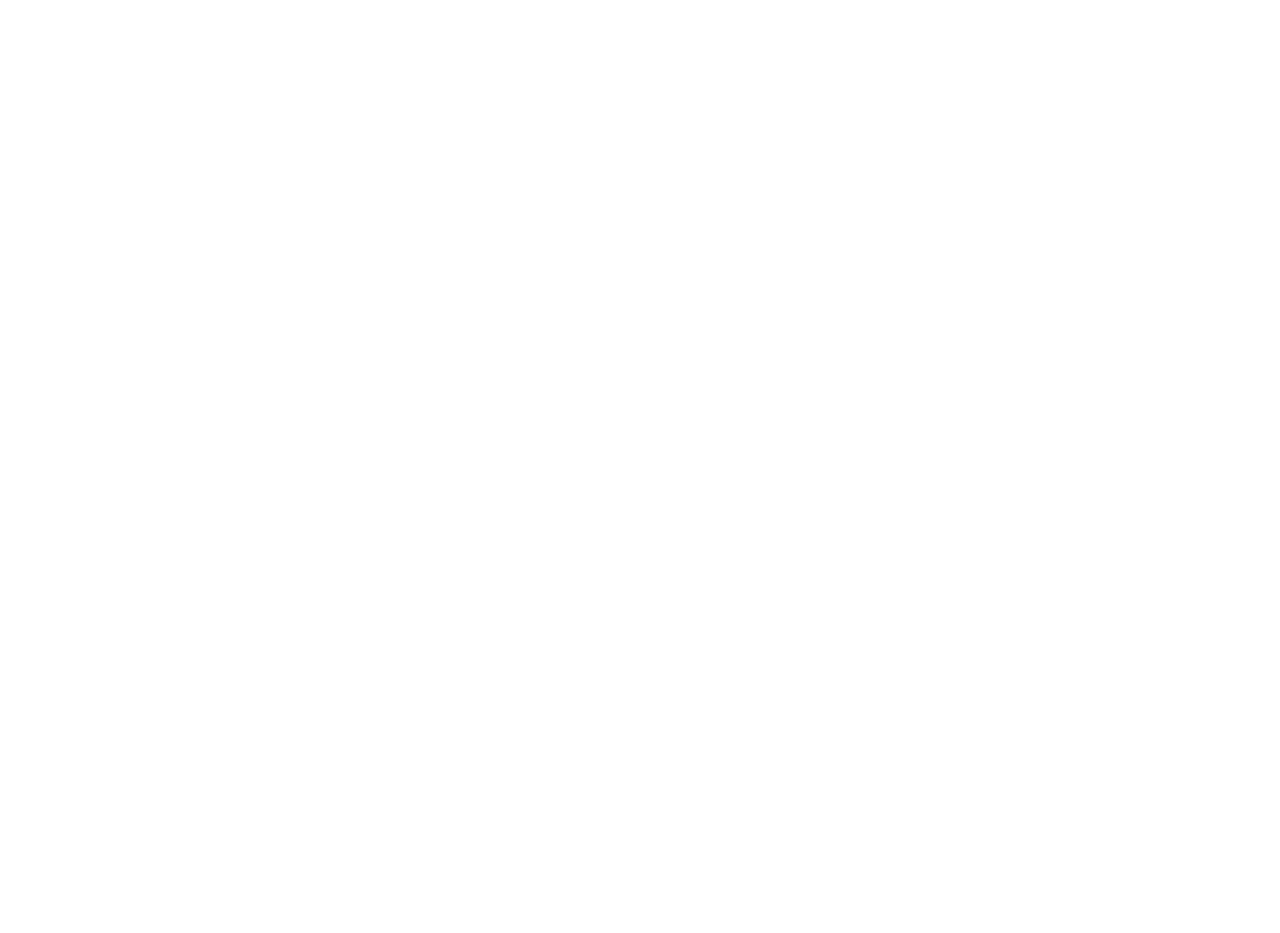
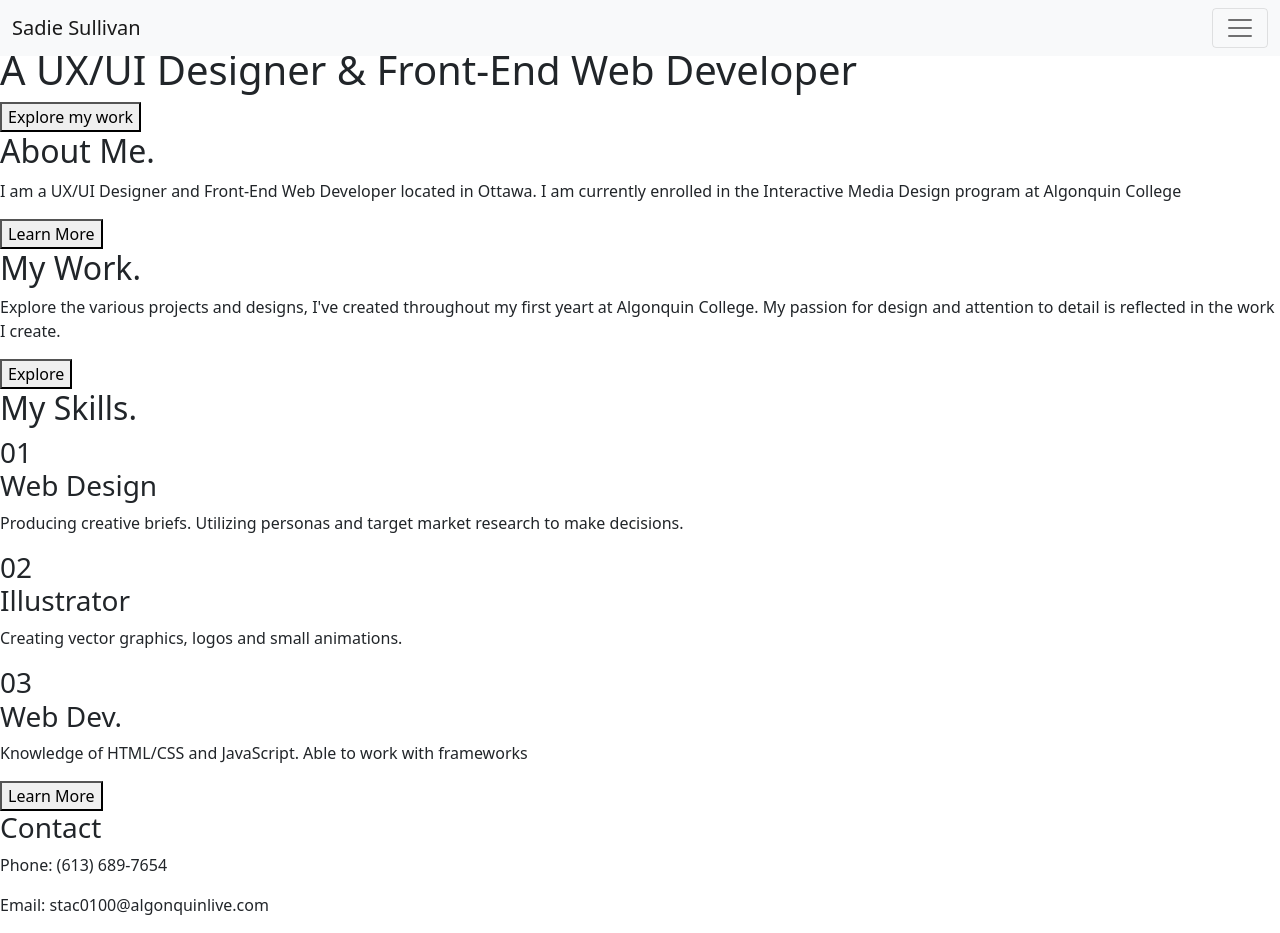
Before and after one commit to stac0100/portfolio, a plain HTML site: page index.html in a window 1280 px wide. Before the commit the page ends 800 px from the top, so only its background shows below. Drawn offline with nearby package versions, Linux system fonts and the light colour scheme.

Commit message:
adding html for home page

```diff
--- a/index.html
+++ b/index.html
@@ -10,8 +10,106 @@
 
     <title>Portfolio</title>
 </head>
+<style>
+</style>
+<body>
+    <!-- BootStrap OffCanvas navbar -->
+    <nav class="navbar navbar-light bg-light fixed-top">
+        <div class="container-fluid">
+          <a class="navbar-brand" href="#">Sadie Sullivan</a>
+          <button class="navbar-toggler" type="button" data-bs-toggle="offcanvas" data-bs-target="#offcanvasNavbar" aria-controls="offcanvasNavbar">
+            <span class="navbar-toggler-icon"></span>
+          </button>
+          <div class="offcanvas offcanvas-end" tabindex="-1" id="offcanvasNavbar" aria-labelledby="offcanvasNavbarLabel">
+            <div class="offcanvas-header">
+              <h5 class="offcanvas-title" id="offcanvasNavbarLabel">Sadie Sullivan</h5>
+              <button type="button" class="btn-close text-reset" data-bs-dismiss="offcanvas" aria-label="Close"></button>
+            </div>
+            <div class="offcanvas-body">
+              <ul class="navbar-nav justify-content-end flex-grow-1 pe-3">
+                <li class="nav-item">
+                  <a class="nav-link active" aria-current="page" href="#">Home</a>
+                </li>
+                <li class="nav-item">
+                  <a class="nav-link" href="#">About</a>
+                </li>
+                <li class="nav-item">
+                    <a class="nav-link" href="#">Resume</a>
+                  </li>
+                <li class="nav-item dropdown">
+                  <a class="nav-link dropdown-toggle" href="#" id="offcanvasNavbarDropdown" role="button" data-bs-toggle="dropdown" aria-expanded="false">
+                    Portfolio
+                  </a>
+                  <ul class="dropdown-menu" aria-labelledby="offcanvasNavbarDropdown">
+                    <li><a class="dropdown-item" href="#">Web Development</a></li>
+                    <li><a class="dropdown-item" href="#">UX/UI Design</a></li>
+                    <li><a class="dropdown-item" href="#">Photography</a></li>
+                  </ul>
+                  <li class="nav-item">
+                    <a class="nav-link" href="#">Contact</a>
+                  </li>
+                </li>
+              </ul>
+              <form class="d-flex">
+                <input class="form-control me-2" type="search" placeholder="Search" aria-label="Search">
+                <button class="btn btn-outline-success" type="submit">Search</button>
+              </form>
+            </div>
+          </div>
+        </div>
+      </nav>
 
-<body>
+      <header>
+          <div>
+              <h2 class="h2">I'm Sadie</h2>
+              <h1 class="h1">A UX/UI Designer & Front-End Web Developer</h1>
+              <button>Explore my work</button>
+          </div>
+          <div>
+              <!-- insert image here -->
+          </div>
+      </header>
 
+      <section class="about-me">
+          <!-- insert image here -->
+          <h2>About Me.</h2>
+          <p>I am a UX/UI Designer and Front-End Web Developer located in Ottawa. I am currently enrolled in the Interactive Media Design program at Algonquin College</p>
+          <button>Learn More</button>
+      </section>
+
+      <section class="my-work">
+          <!-- insert image here -->
+          <h2>My Work.</h2>
+          <p>Explore the various projects and designs, I've created throughout my first yeart at Algonquin College. My passion for design and attention to detail is reflected in the work I create.</p>
+          <button>Explore</button>
+      </section>
+
+      <section class="my-skills">
+        <!-- insert image here -->
+        <h2>My Skills.</h2>
+        <div>
+            <h3>01 <br> Web Design</h3>
+            <p>Producing creative briefs. Utilizing personas and target market research to make decisions.</p>
+        </div>
+        <div>
+            <h3>02 <br> Illustrator </h3>
+            <p>Creating vector graphics, logos and small animations.</p>
+        </div>
+        <div>
+            <h3>03 <br> Web Dev.</h3>
+            <p>Knowledge of HTML/CSS and JavaScript. Able to work with frameworks</p>
+        </div>
+        <button>Learn More</button>
+      </section>
+
+      <footer>
+          <!-- insert logo here -->
+          <!-- insert social media icons -->
+          <h3>Contact</h3>
+          <p>Phone: (613) 689-7654</p>
+          <p>Email: stac0100@algonquinlive.com</p>
+      </footer>
+    <!-- BootStrap JS -->
+    <script src="https://cdn.jsdelivr.net/npm/bootstrap@5.1.3/dist/js/bootstrap.bundle.min.js" integrity="sha384-ka7Sk0Gln4gmtz2MlQnikT1wXgYsOg+OMhuP+IlRH9sENBO0LRn5q+8nbTov4+1p" crossorigin="anonymous"></script>
 </body>
 </html>
```
